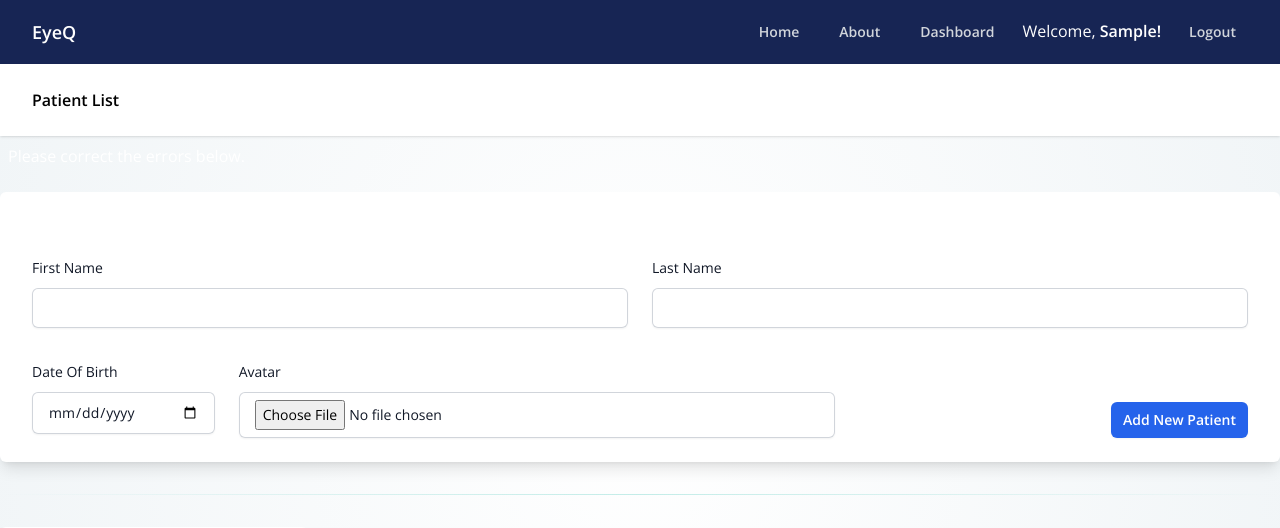
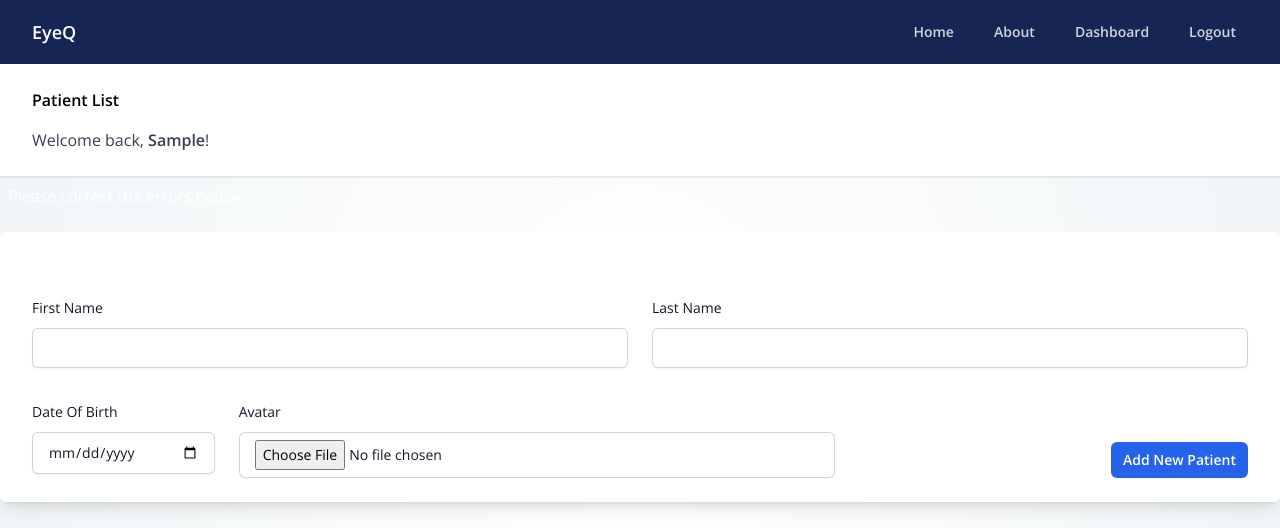
Before and after one commit to NeffCodes/retinopathy-risk-assessment-tool, a Django app: page /patients/ in a window 1280 px wide. Shown: the top 528 px of the page. Run offline with Django 5.2, Linux system fonts and the light colour scheme; a user stored in the database is signed in; tables that the repository leaves empty hold one stand-in row (values such as "Sample post").

Commit message:
Move welcome message to hero section for logged-in users

```diff
--- a/rrat/templates/layout.html
+++ b/rrat/templates/layout.html
@@ -39,7 +39,6 @@
               class="rounded-md px-3 py-2 text-sm font-semibold text-gray-300 hover:bg-blue-800/55 hover:text-white">
             Dashboard
           </a>
-          <span class="text-white mr-4">Welcome,<strong> {{ user.username|capfirst }}!</strong></span>
           <a href="{% url 'users:logout' %}"
              class="rounded-md px-3 py-2 text-sm font-semibold text-gray-300 hover:bg-blue-800/55 hover:text-white">
             Logout
@@ -62,6 +61,9 @@
       {% block header %}
       {% endblock header %}
     </h1>
+    {% if user.is_authenticated %}
+      <p class="text-gray-700 mt-4">Welcome back, <strong>{{ user.username|capfirst }}</strong>!</p>
+    {% endif %}
   </div>
 </header>
 
```
